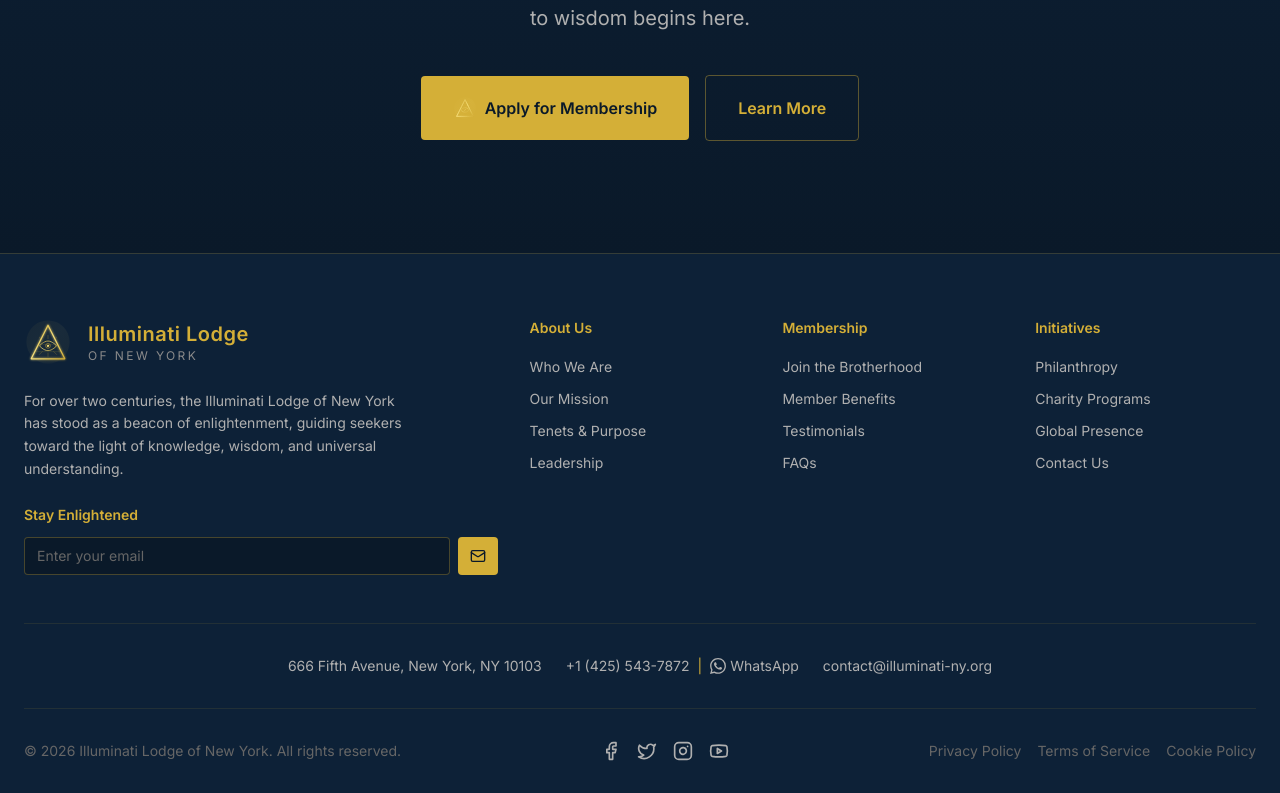
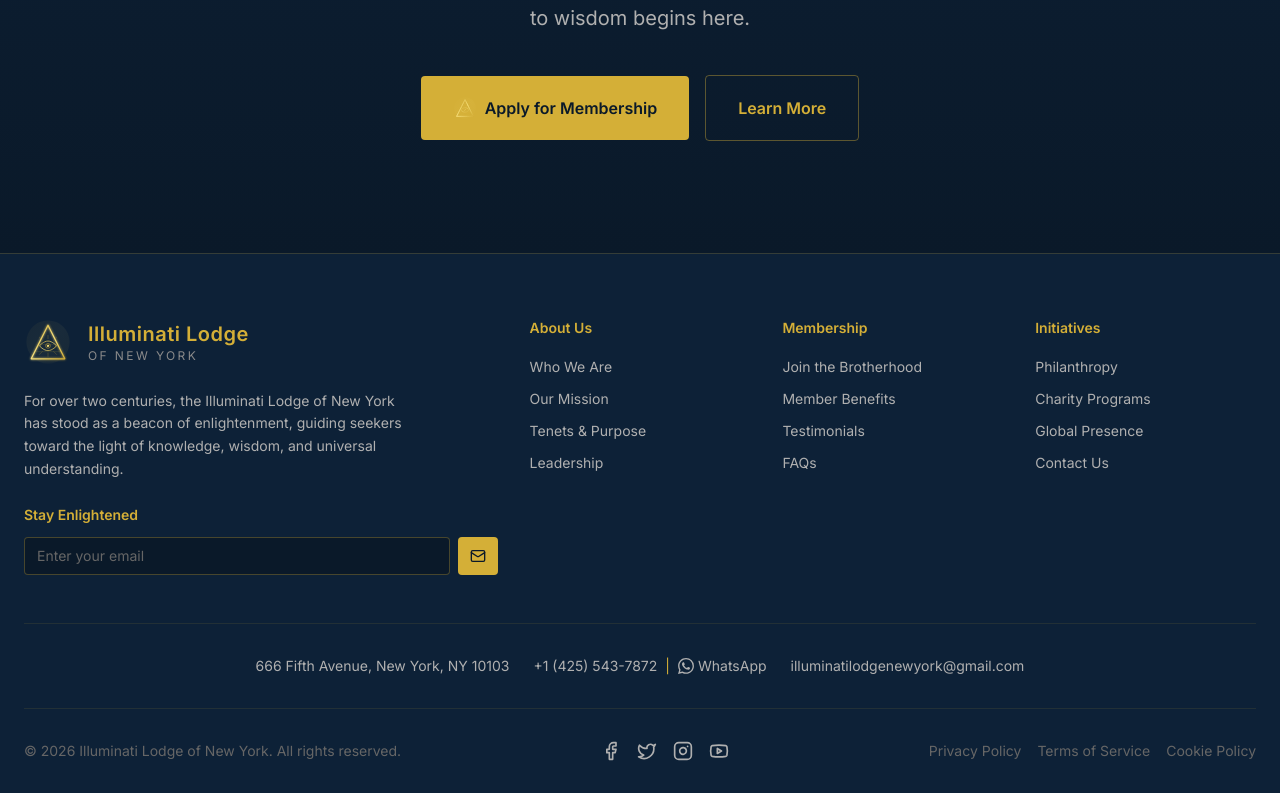
Before and after one commit to x-svzu/4574i342n4ti, a React (Vite) app: page / in a window 1280 px wide. Shown: the part 7551-8344 px from the top of the page. Built offline with nearby package versions, Linux system fonts and the light colour scheme; a web font is replaced by a local one.

Commit message:
feat: Update contact email address
Changes the primary contact email address across the application from "contact@illuminati-ny.org" to "illuminatilodgenewyork@gmail.com" to reflect a change in official communication channels.

```diff
--- a/src/app/contact/ContactForm.tsx
+++ b/src/app/contact/ContactForm.tsx
@@ -101,7 +101,7 @@ export default function ContactForm() {
             </div>
             <div>
               <h3 className="text-lg font-semibold text-[#FFFFFF] mb-1">Email</h3>
-              <p className="text-[#B0B0B0]">contact@illuminati-ny.org</p>
+              <p className="text-[#B0B0B0]">illuminatilodgenewyork@gmail.com</p>
             </div>
           </div>
 
--- a/src/app/contact/page.tsx
+++ b/src/app/contact/page.tsx
@@ -97,7 +97,7 @@ export default function ContactPage() {
                   <Mail className="w-5 h-5 text-[#d4af37]" />
                 </div>
                 <h3 className="text-[#d4af37] font-semibold mb-2 font-cinzel text-sm">Email</h3>
-                <p className="text-[#E0E0E0] text-sm">contact@illuminati-ny.org</p>
+                <p className="text-[#E0E0E0] text-sm">illuminatilodgenewyork@gmail.com</p>
               </div>
             </div>
           </div>
--- a/src/components/Footer.tsx
+++ b/src/components/Footer.tsx
@@ -140,7 +140,7 @@ export default function Footer() {
                 WhatsApp
               </a>
             </div>
-            <span>contact@illuminati-ny.org</span>
+            <span>illuminatilodgenewyork@gmail.com</span>
           </div>
         </div>
 
```
